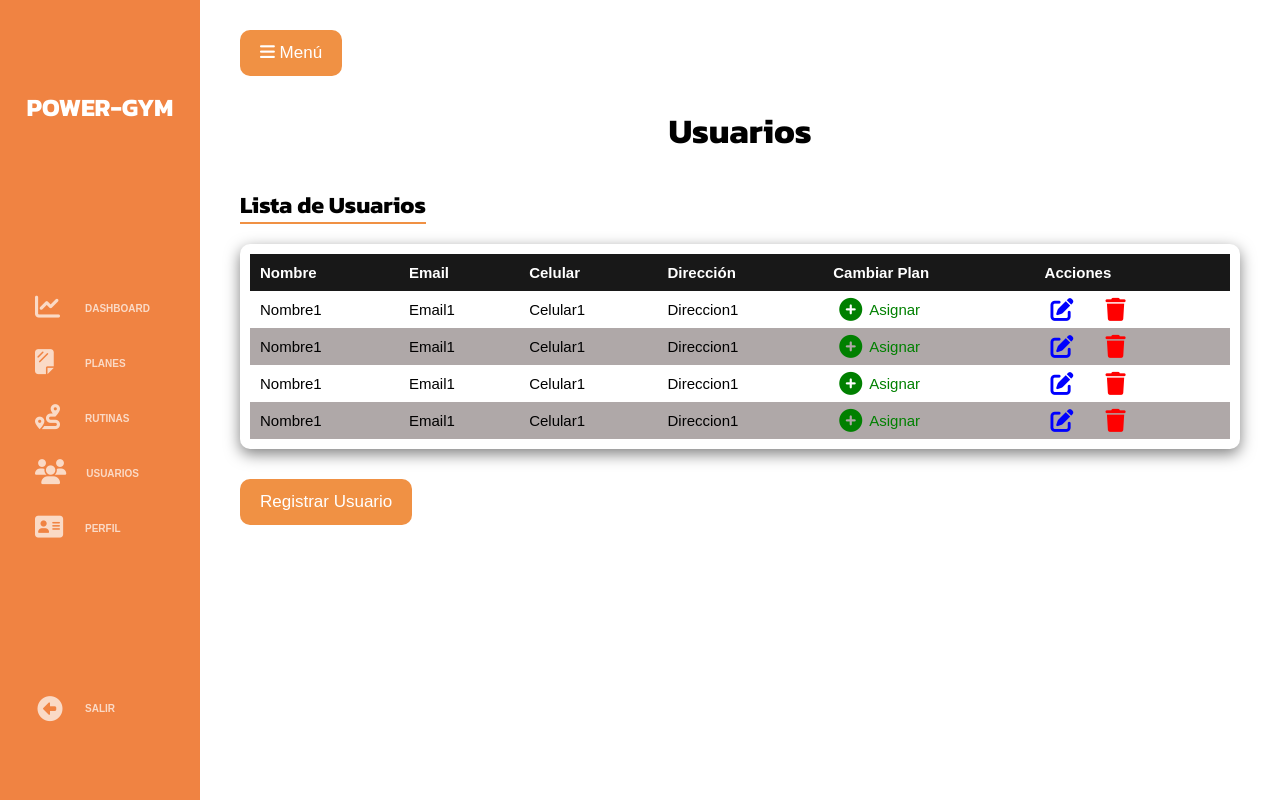
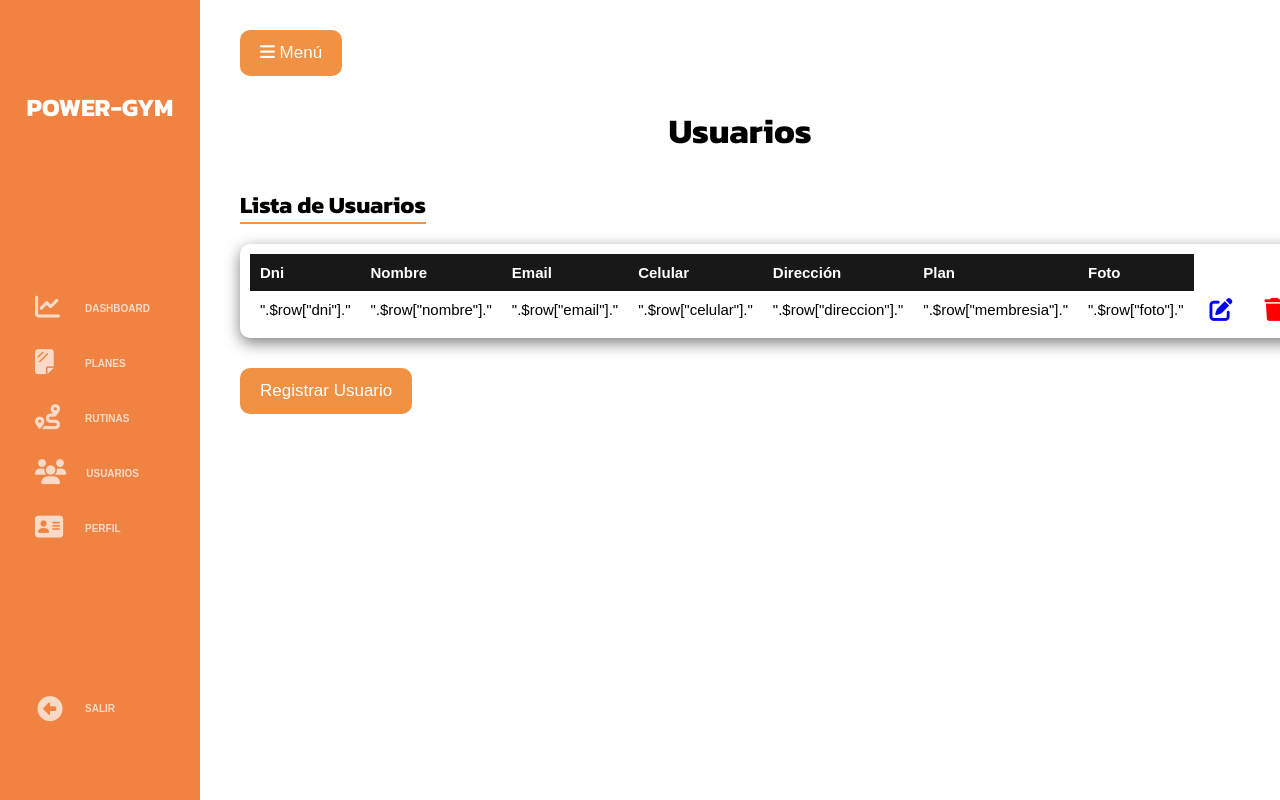
Before and after one commit to renatosoca/Template-PHP-Vite-Docker-MVC, a PHP site: template vistas/usuarios.php in a window 1280 px wide. Run offline with PHP 8.4, Linux system fonts and the light colour scheme; the template is opened without the code that fills it, so the values that code supplies are empty; some libraries are stand-ins or nearby versions.

Commit message:
usuarios_Joseluis
usuarios_Joseluis

```diff
--- a/controlador/formRutinas.php
+++ b/controlador/formRutinas.php
@@ -35,7 +35,7 @@
 
     if($_GET["proceso"] == "listarTabla"){
 
-        $html = "hola";
+        $html = "";
 
         $datos = $formRutinas->traerDatosTabla();
 
@@ -50,8 +50,8 @@
             <td class='table__td'>". $row["viernes"] ."</td>
             <td class='table__td'>". $row["sabado"] ."</td>
             <td class='table__td'>
+
                 <div class='table__btn'>
-
                     <span class='icon btn__asigne' id='" .$row["id"]. "'>
                         <i class='fa-solid fa-repeat btn__asigne'></i>
                     </span>
--- /dev/null
+++ b/controlador/formUsuarios.php
@@ -0,0 +1,111 @@
+<?php
+
+    if (!isset($_SESSION)) session_start();
+
+    require_once "../modelos/formUsuarios.php";
+
+    date_default_timezone_set('America/Lima');
+
+    $formUsuarios = new formUsuarios();
+
+    if ($_GET["proceso"] == "crearUsuarios") {
+
+    $dniUsuario = $_GET["dni"];
+    $nombreUsuario = $_GET["nombre"];
+    $emailUsuario = $_GET["email"];
+    $celularUsuario = $_GET["celular"];
+    $direccionUsuario = $_GET["direccion"];
+    $membresiaUsuario = $_GET["membresia"];
+    $fotoUsuario = $_GET['foto'];
+    $fecha_creacion = date("d-m-Y");
+    $hora_creacion = date("H:i:s");
+    $nombre_creador = $_SESSION['nombre'];
+
+    $datos = $formUsuarios->guardarUsuario($dniUsuario,$nombreUsuario,$emailUsuario,$celularUsuario,$direccionUsuario,$membresiaUsuario,$fotoUsuario,$fecha_creacion,$hora_creacion,$nombre_creador);
+
+    if($datos == '1'){
+        echo "1";
+        //insertar al login login
+    //$datos = $formUsuarios->registrarLogin($nombre,$usuario,$password,$permiso, $fecha,$hora,$creador);
+    }else{
+        echo "0";
+    }
+
+    unset($datos);
+
+}
+
+
+    if($_GET["proceso"] == "listarTabla"){
+
+        $html = "";
+
+        $datos = $formUsuarios->traerDatosTabla();
+
+        while($row = mysqli_fetch_array($datos)){
+            $html .= "<tr class='table__tr'>
+                    <td class='table__td'>".$row["dni"]."</td>
+                    <td class='table__td'>".$row["nombre"]."</td>
+                    <td class='table__td'>".$row["email"]." </td>
+                    <td class='table__td'>".$row["celular"]."</td>
+                    <td class='table__td'>".$row["direccion"]."</td>
+                    <td class='table__td'>".$row["membresia"]."</td>
+                    <td class='table__td'>".$row["foto"]."</td>
+                    <td class='table__td'>
+
+                        <div class='table__btn'>
+                            <span class='icon bottom-edit' id='" .$row["id"]. "'>
+                                <i class='fa-solid fa-pen-to-square btn__edit'></i>
+                            </span>
+
+                            <span class='icon bottom-delete' id='" .$row["id"]. "'>
+                            <i class='fa-solid fa-trash btn__delete'></i>
+                            </span>
+
+                        </div>
+                    </td>
+                </tr>";
+        }
+
+
+        unset($row);
+        unset($datos);
+        exit($html);
+
+    }
+
+
+    if($_GET["proceso"] == "eliminarUsuario"){
+
+        $id = $_GET["id"];
+        $datos = $formUsuarios->eliminarFila($id);
+
+        if($datos == '1'){
+            echo "1";
+        }else{
+            echo "0";
+        }
+    }
+
+    if($_GET["proceso"] == "editarUsuarios"){
+
+        $id = $_GET["id"];
+        $dniUsuario = $_GET["dni"];
+        $nombreUsuario = $_GET["nombre"];
+        $emailUsuario = $_GET["email"];
+        $celularUsuario = $_GET["celular"];
+        $direccionUsuario = $_GET["direccion"];
+        $membresiaUsuario = $_GET["membresia"];
+
+        $datos = $formUsuarios ->editarUsuarios($id,$dniUsuario,$nombreUsuario,$emailUsuario,$celularUsuario,$direccionUsuario,$membresiaUsuario);
+
+        if($datos == '1'){
+            echo "1";
+        }else{
+            echo "0";
+        }
+
+        unset($datos);
+        unset($id);
+    }
+?>
--- a/vistas/usuarios.php
+++ b/vistas/usuarios.php
@@ -20,6 +20,15 @@
 
      <!-- Logo -->
      <link rel="icon" href="./src/img/icon.png">
+
+     <!-- AJAX -->
+    <script src="../js/jquery-3.4.1.min.js"></script>
+    <script src="http://cdnjs.cloudflare.com/ajax/libs/jquery-mousewheel/3.1.13/jquery.mousewheel.min.js"></script>
+
+    <!-- NOTIFY -->
+    <link rel="stylesheet" href="../css/themes/default.css">
+    <link rel="stylesheet" href="../css/alertify.css">
+    <script src="../js/alertify.js"></script>
 
 
 </head>
@@ -86,111 +95,17 @@
             <table class="table">
                 <thead class="table__head">
                     <tr>
+                        <th class="table__th">Dni</th>
                         <th class="table__th">Nombre</th>
                         <th class="table__th">Email</th>
                         <th class="table__th">Celular</th>
                         <th class="table__th">Dirección</th>
-                        <th class="table__th">Cambiar Plan</th>
-                        <th class="table__th">Acciones</th>
+                        <th class="table__th">Plan</th>
+                        <th class="table__th">Foto</th>
                     </tr>
                 </thead>
-                <tbody class="table__body">
-                    <tr class="table__tr">
-                        <td class="table__td">Nombre1</td>
-                        <td class="table__td">Email1</td>
-                        <td class="table__td">Celular1</td>
-                        <td class="table__td">Direccion1</td>
-                        <td class="table__td">
-                            <a href="" class="btn__flex icon">
-                                <i class="fa-solid fa-circle-plus btn__asigne"></i>
-                                <small class="text__asigned">Asignar</small>
-                            </a>
-                        </td>
-                        <td class="table__td">
-                            <div class="table__btn">
-                                <a href="#" class="icon">
-                                    <i class="fa-solid fa-pen-to-square btn__edit"></i>
-                                </a>
-                                <form action="">
-                                    <button type="submit" class="icon">
-                                        <i class="fa-solid fa-trash btn__delete"></i>
-                                    </button>
-                                </form>
-                            </div>
-                        </td>
-                    </tr>
-                    <tr class="table__tr">
-                        <td class="table__td">Nombre1</td>
-                        <td class="table__td">Email1</td>
-                        <td class="table__td">Celular1</td>
-                        <td class="table__td">Direccion1</td>
-                        <td class="table__td">
-                            <a href="" class="btn__flex icon">
-                                <i class="fa-solid fa-circle-plus btn__asigne"></i>
-                                <small class="text__asigned">Asignar</small>
-                            </a>
-                        </td>
-                        <td class="table__td">
-                            <div class="table__btn">
-                                <a href="#" class="icon">
-                                    <i class="fa-solid fa-pen-to-square btn__edit"></i>
-                                </a>
-                                <form action="">
-                                    <button type="submit" class="icon">
-                                        <i class="fa-solid fa-trash btn__delete"></i>
-                                    </button>
-                                </form>
-                            </div>
-                        </td>
-                    </tr>
-                    <tr class="table__tr">
-                        <td class="table__td">Nombre1</td>
-                        <td class="table__td">Email1</td>
-                        <td class="table__td">Celular1</td>
-                        <td class="table__td">Direccion1</td>
-                        <td class="table__td">
-                            <a href="" class="btn__flex icon">
-                                <i class="fa-solid fa-circle-plus btn__asigne"></i>
-                                <small class="text__asigned">Asignar</small>
-                            </a>
-                        </td>
-                        <td class="table__td">
-                            <div class="table__btn">
-                                <a href="#" class="icon">
-                                    <i class="fa-solid fa-pen-to-square btn__edit"></i>
-                                </a>
-                                <form action="">
-                                    <button type="submit" class="icon">
-                                        <i class="fa-solid fa-trash btn__delete"></i>
-                                    </button>
-                                </form>
-                            </div>
-                        </td>
-                    </tr>
-                    <tr class="table__tr">
-                        <td class="table__td">Nombre1</td>
-                        <td class="table__td">Email1</td>
-                        <td class="table__td">Celular1</td>
-                        <td class="table__td">Direccion1</td>
-                        <td class="table__td">
-                            <a href="" class="btn__flex icon">
-                                <i class="fa-solid fa-circle-plus btn__asigne"></i>
-                                <small class="text__asigned">Asignar</small>
-                            </a>
-                        </td>
-                        <td class="table__td">
-                            <div class="table__btn">
-                                <a href="#" class="icon">
-                                    <i class="fa-solid fa-pen-to-square btn__edit"></i>
-                                </a>
-                                <form action="">
-                                    <button type="submit" class="icon">
-                                        <i class="fa-solid fa-trash btn__delete"></i>
-                                    </button>
-                                </form>
-                            </div>
-                        </td>
-                    </tr>
+                <tbody class="table__body" id="table-body">
+
 
                 </tbody>
             </table>
@@ -202,9 +117,10 @@
         </div>
 
     </main>
-
+    <section class="modal" id="modalEditar">
+    </section>
     <script src="src/js/admin.js"></script>
-
+    <script src="js/formUsuarios.js"></script>
 </body>
 
 </html>
```
Also changed, not shown: controlador/formPlanes.php (+10 -36 lines), modelos/formUsuarios.php (added, +47 -0 lines), vistas/js/formUsuarios.js (added, +146 -0 lines), vistas/modales/editarUsuarios.php (added, +52 -0 lines), vistas/registro-usuario.php (+21 -12 lines).
